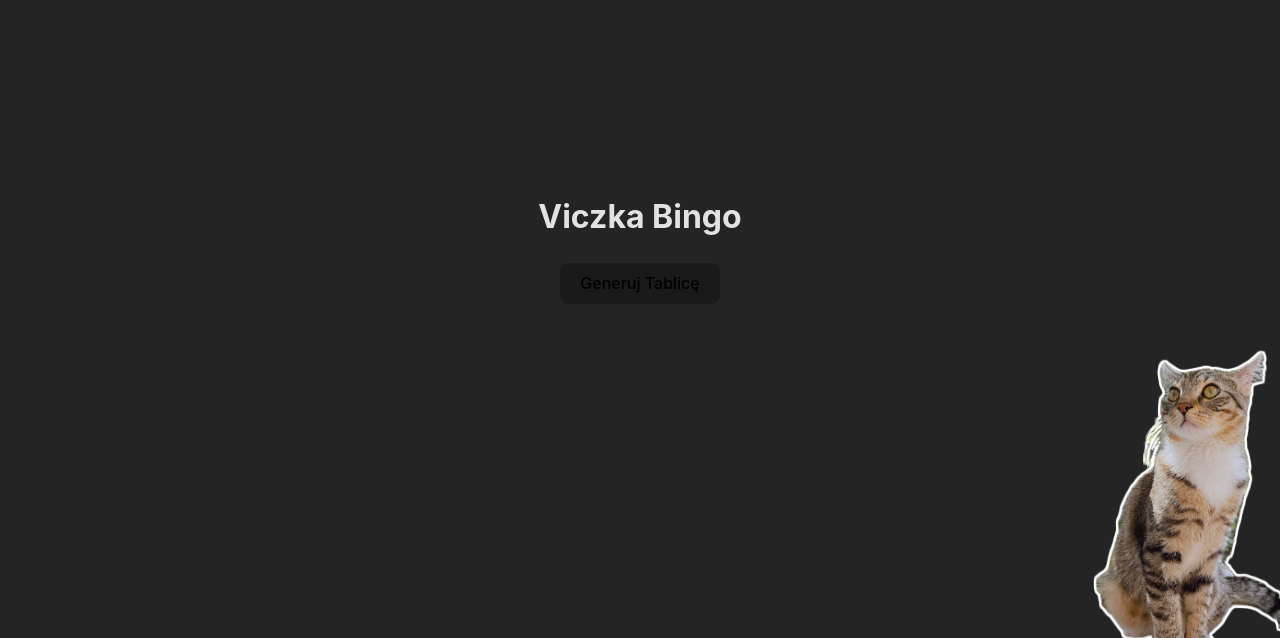
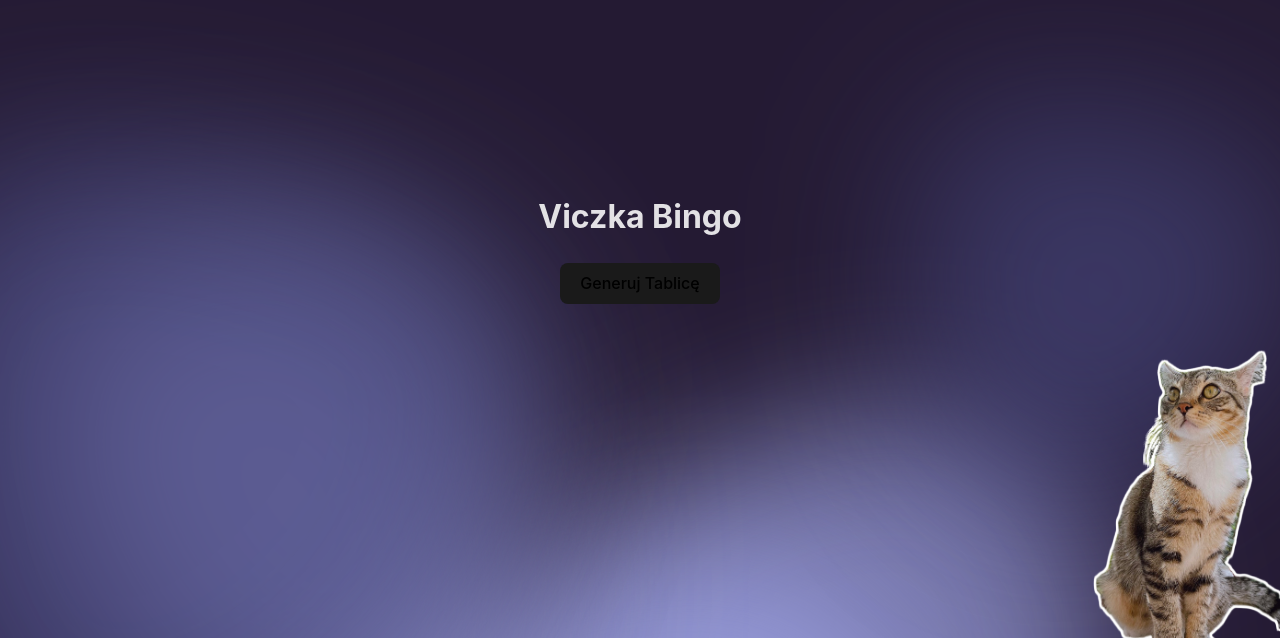
Before and after one commit to Rivveq/viczkabingo, a website built with Vite: page index.html in a window 1280 px wide. Shown: the part 162-800 px from the top of the page. Built offline with nearby package versions, Linux system fonts and the light colour scheme.

Commit message:
Background and sound upgrade

```diff
--- a/index.html
+++ b/index.html
@@ -6,6 +6,7 @@
   <title>Viczka Bingo Generator</title>
 </head>
 <body>
+<div id="dynamic-background"></div>
 <div id="app">
   <div id="welcome-screen" class="container">
     <h1>Viczka Bingo</h1>
--- a/src/main.ts
+++ b/src/main.ts
@@ -5,7 +5,7 @@ import confetti from 'canvas-confetti';
 // Bingo contents (min. 25)
 const bingoWords: string[] = [
     "Twoja Stara", "Słychać mnie?", "Yoshi", "Dzieciaki w pracy", "placeholder",
-    "Bek", "Ziewanie", "Siusiu", "Rucham ci starego", "Kurwa",
+    "Bekanie", "Ziewanie", "Siusiu", "Rucham ci starego", "Kurwa",
     "Mam nadzieje, że uciągnie", "Następny stream", "Dawno mnie nie było", "Panika", "Techno żul",
     "Krzyk", "Twój stary", "Rucham ci starą", "Sound alert", "Redeem siema",
     "wow niesamowite", "oh mysecko", "Zimno mi", "placeholder", "placeholder",
@@ -22,6 +22,7 @@ const gridContainer = document.querySelector<HTMLDivElement>('#bingo-grid')!;
 // Cat logo and sound
 const catLogo = document.querySelector<HTMLImageElement>('.corner-logo');
 const catSound = new Audio('meow.mp3');
+const catSoundRare = new Audio('meow_rare.mp3');
 
 // Click sound
 const clickSound = new Audio('click.mp3');
@@ -121,7 +122,6 @@ function generateBoard() {
 
         // Crossing functionality
         cell.addEventListener('click', () => {
-            clickSound.playbackRate = 0.9 + (Math.random() * 0.2); // Little randomness for tha spice
             clickSound.play().catch(() => {});
 
             cell.classList.toggle('checked');
@@ -160,8 +160,61 @@ catSound.playbackRate = 1.5;
 if (catLogo) {
     catLogo.addEventListener('click', () => {
         catSound.currentTime = 0; // Reset the sound if clicked again
+        catSoundRare.currentTime = 0;
+
+        let rdm = Math.random() * 100;
 
         // Playing the sound
-        catSound.play().catch(e => console.error("ERROR: Sound problem", e));
+        if (rdm < 5){
+            catSoundRare.play().catch(e => console.error("ERROR: Sound problem", e));
+        } else {
+            catSound.play().catch(e => console.error("ERROR: Sound problem", e));
+        }
     });
 }
+
+function generateBackground() {
+    const container = document.getElementById('dynamic-background');
+    if (!container) return;
+
+    container.innerHTML = ''; // Clearing the blobs
+
+    // Color palette
+    const colors = [
+        '#484982',
+        '#AAB1F7'
+    ];
+
+    const blobCount = 5;
+
+    for (let i = 0; i < blobCount; i++) {
+        const blob = document.createElement('div');
+        blob.classList.add('gradient-blob');
+
+        // Random color from palette
+        blob.style.backgroundColor = colors[Math.floor(Math.random() * colors.length)];
+
+        // Random blob size
+        const size = Math.floor(Math.random() * 40) + 30;
+        blob.style.width = `${size}vw`;
+        blob.style.height = `${size}vw`;
+
+        // Random position
+        blob.style.left = `${Math.floor(Math.random() * 100) - 20}%`;
+        blob.style.top = `${Math.floor(Math.random() * 100) - 20}%`;
+
+        // Random blob animation duration for desync between blobs
+        const duration = Math.floor(Math.random() * 30) + 25;
+
+        // Random blob animation delay
+        const delay = Math.floor(Math.random() * -50);
+
+        // Injecting those variables into css
+        blob.style.setProperty('--duration', `${duration}s`);
+        blob.style.setProperty('--delay', `${delay}s`);
+
+        container.appendChild(blob);
+    }
+}
+
+generateBackground();
--- a/src/style.css
+++ b/src/style.css
@@ -5,15 +5,68 @@
   color-scheme: light dark;
   color: rgba(255, 255, 255, 0.87);
   background-color: #242424;
+
+  --duration: 30s;
+  --delay: 0s;
 }
 
 body {
   margin: 0;
+  min-width: 320px;
+  min-height: 100vh;
+  /* Centrowanie */
   display: flex;
   place-items: center;
-  min-width: 320px;
-  min-height: 100vh;
   justify-content: center;
+
+  background-color: transparent;
+  color: rgba(255, 255, 255, 0.87);
+  overflow-x: hidden; /* Żeby rozmyte elementy nie robiły paska przewijania */
+}
+
+#dynamic-background {
+  position: fixed;
+  top: 0;
+  left: 0;
+  width: 100vw;
+  height: 100vh;
+  background-color: #241A33;
+  z-index: -10;
+  overflow: hidden;
+}
+
+/* Pojedyncza "plama" koloru */
+.gradient-blob {
+  position: absolute;
+  border-radius: 30% 70% 70% 30% / 30% 30% 70% 70%;
+  filter: blur(80px);
+  opacity: 0.6;
+  animation: float var(--duration, 30s) var(--delay, 0s) infinite ease-in-out;
+  transform: translateZ(0);
+  will-change: transform, border-radius;
+}
+
+@keyframes float {
+  0% {
+    transform: translate(0, 0) scale(1) rotate(0deg) translateZ(0);
+    border-radius: 30% 70% 70% 30% / 30% 30% 70% 70%;
+  }
+  25% {
+    transform: translate(20%, -15%) scale(1.15) rotate(10deg) translateZ(0);
+    border-radius: 50% 50% 20% 80% / 25% 80% 20% 75%;
+  }
+  50% {
+    transform: translate(-10%, 30%) scale(0.9) rotate(-5deg) translateZ(0);
+    border-radius: 67% 33% 47% 53% / 37% 43% 57% 63%;
+  }
+  75% {
+    transform: translate(-25%, -10%) scale(1.05) rotate(15deg) translateZ(0);
+    border-radius: 39% 61% 42% 58% / 61% 38% 62% 39%;
+  }
+  100% {
+    transform: translate(0, 0) scale(1) rotate(0deg) translateZ(0);
+    border-radius: 30% 70% 70% 30% / 30% 30% 70% 70%;
+  }
 }
 
 .container {
```
Also changed, not shown: 2 other files.
